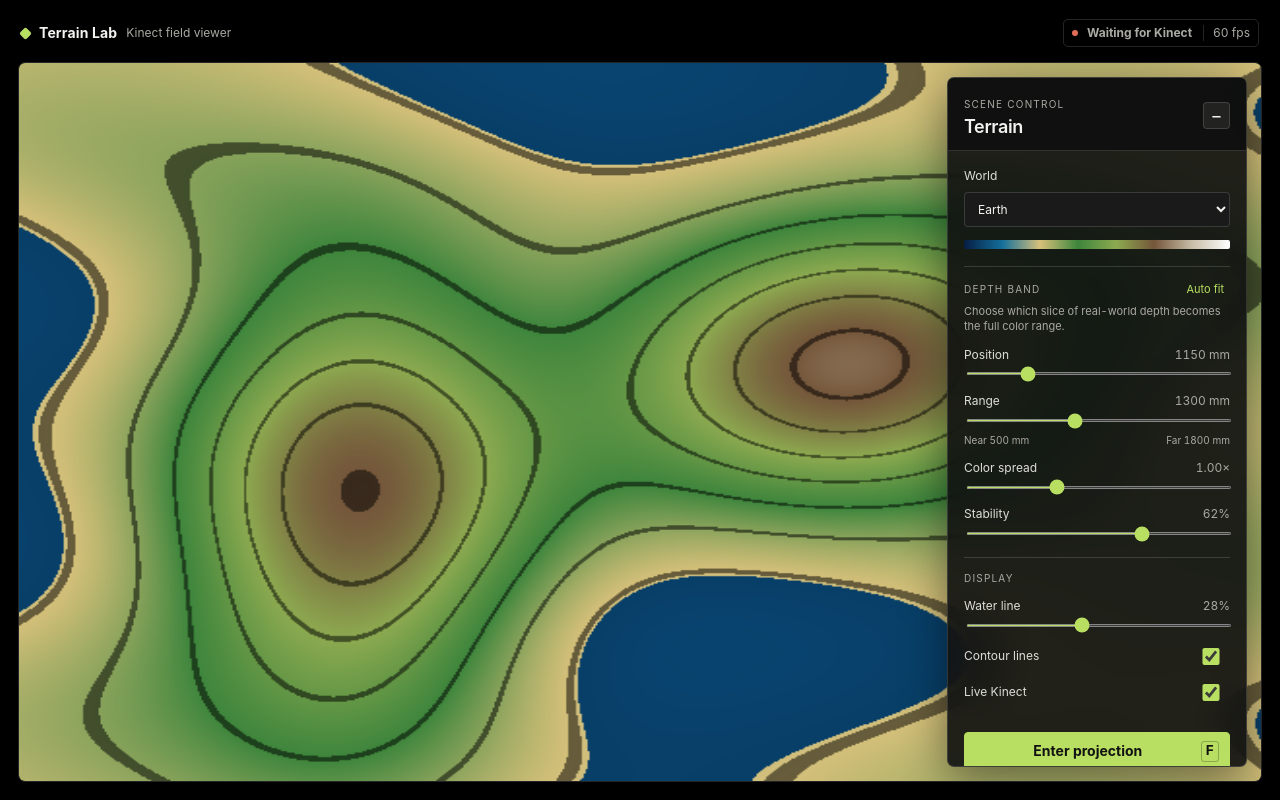
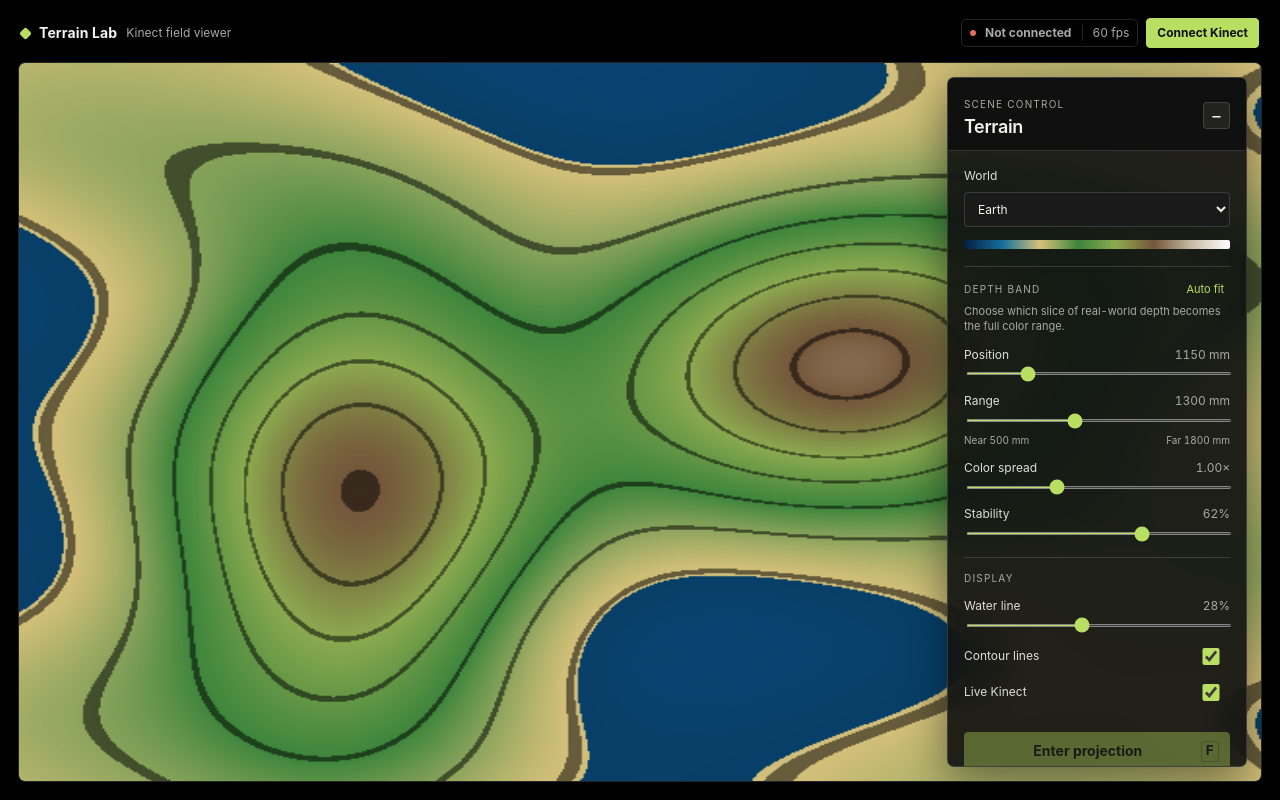
Before and after one commit to msriram/terrain-lab, a plain HTML site: page index.html in a window 1280 px wide. Drawn offline with Linux system fonts and the light colour scheme; no server answers.

Commit message:
Add GitHub Pages Kinect connection
Closes #1

```diff
--- a/app.js
+++ b/app.js
@@ -8,7 +8,7 @@
   const buffer = document.createElement("canvas"); buffer.width=640; buffer.height=480;
   const bufferCtx = buffer.getContext("2d");
   const image = bufferCtx.createImageData(640,480);
-  let frames=0, fpsStarted=performance.now(), dirty=true, liveConnected=false, polling=false, lastDepth=null;
+  let frames=0, fpsStarted=performance.now(), dirty=true, liveConnected=false, polling=false, lastDepth=null, apiBase=null, depthFailures=0;
 
   const themes = {
     earth:{name:"Earth",accent:"#b9df62",water:"#0b5790",colors:["#071d43","#136f9b","#d7c17b","#3d853c","#8daa50","#74563a","#c8bda7","#ffffff"]},
@@ -48,10 +48,12 @@
   function saveSettings(){const state={};Object.entries(controls).forEach(([key,input])=>state[key]=input.type==="checkbox"?input.checked:input.value);localStorage.setItem("terrain-lab-settings",JSON.stringify(state));}
   function loadSettings(){try{const state=JSON.parse(localStorage.getItem("terrain-lab-settings"));if(!state)return;Object.entries(state).forEach(([key,value])=>{if(!controls[key])return;if(controls[key].type==="checkbox")controls[key].checked=value;else controls[key].value=value;});}catch(_){}}
   function autoFit(){if(!lastDepth)return;const valid=Array.from(lastDepth).filter(d=>d>250&&d<5000).sort((a,b)=>a-b);if(valid.length<100)return;const low=valid[Math.floor(valid.length*.03)],high=valid[Math.floor(valid.length*.97)];const span=Math.max(150,Math.min(3000,high-low));controls.center.value=Math.round((low+high)/20)*10;controls.span.value=Math.round(span/10)*10;updateReadouts();saveSettings();}
-  function setSensorStatus(connected,message){liveConnected=connected;$("#statusText").textContent=message;$("#statusDot").classList.toggle("offline",!connected);}
-  async function pollDepth(){if(polling)return;polling=true;try{if(!controls.liveSensor.checked){setSensorStatus(false,"Demo field");return;}const response=await fetch(`/api/depth?t=${Date.now()}`,{cache:"no-store"});if(!response.ok){setSensorStatus(false,"Waiting for Kinect");return;}lastDepth=new Uint16Array(await response.arrayBuffer());const {near,far}=depthBounds(),gamma=+controls.gamma.value/100,keep=+controls.smoothing.value/100,mix=1-keep;for(let i=0;i<grid.values.length&&i<lastDepth.length;i++){const depth=lastDepth[i];if(depth>0&&depth<=far+200){let elevation=Math.max(0,Math.min(1,(far-depth)/(far-near)));elevation=Math.pow(elevation,1/gamma);grid.values[i]=liveConnected&&grid.values[i]>=0?grid.values[i]*keep+elevation*mix:elevation;}else grid.values[i]=-1;}setSensorStatus(true,"Kinect live");dirty=true;}catch(_){setSensorStatus(false,"Server unavailable");}finally{polling=false;}}
+  function setSensorStatus(connected,message){liveConnected=connected;$("#statusText").textContent=message;$("#statusDot").classList.toggle("offline",!connected);$("#projector").disabled=!connected;$("#connectKinect").classList.toggle("connected",connected);$("#connectKinect").textContent=connected?"Disconnect":"Connect Kinect";}
+  async function probe(url){const controller=new AbortController(),timer=setTimeout(()=>controller.abort(),700);try{const response=await fetch(`${url}/api/status?t=${Date.now()}`,{cache:"no-store",signal:controller.signal});if(!response.ok)return null;return await response.json();}catch(_){return null;}finally{clearTimeout(timer);}}
+  async function connectKinect(){if(apiBase){apiBase=null;depthFailures=0;setSensorStatus(false,"Not connected");resetTerrain();return;}const button=$("#connectKinect");button.disabled=true;button.textContent="Searching…";$("#statusText").textContent="Looking for local bridge";const bases=[];if(location.protocol==="http:"&&/^(localhost|127\.0\.0\.1)$/.test(location.hostname))bases.push(location.origin);for(let port=8080;port<=8099;port++)bases.push(`http://127.0.0.1:${port}`);let bridgeSeen=false;for(const base of [...new Set(bases)]){const status=await probe(base);if(!status)continue;bridgeSeen=true;if(status.connected){apiBase=base;depthFailures=0;setSensorStatus(true,"Kinect live");break;}}button.disabled=false;if(!apiBase)setSensorStatus(false,bridgeSeen?"Kinect not detected":"Start the local bridge");}
+  async function pollDepth(){if(polling||!apiBase)return;polling=true;try{if(!controls.liveSensor.checked){setSensorStatus(false,"Live depth paused");return;}const response=await fetch(`${apiBase}/api/depth?t=${Date.now()}`,{cache:"no-store"});if(!response.ok)throw new Error("No depth frame");lastDepth=new Uint16Array(await response.arrayBuffer());const {near,far}=depthBounds(),gamma=+controls.gamma.value/100,keep=+controls.smoothing.value/100,mix=1-keep;for(let i=0;i<grid.values.length&&i<lastDepth.length;i++){const depth=lastDepth[i];if(depth>0&&depth<=far+200){let elevation=Math.max(0,Math.min(1,(far-depth)/(far-near)));elevation=Math.pow(elevation,1/gamma);grid.values[i]=liveConnected&&grid.values[i]>=0?grid.values[i]*keep+elevation*mix:elevation;}else grid.values[i]=-1;}depthFailures=0;setSensorStatus(true,"Kinect live");dirty=true;}catch(_){if(++depthFailures>5){apiBase=null;setSensorStatus(false,"Connection lost");}}finally{polling=false;}}
   Object.entries(controls).forEach(([name,input])=>input.addEventListener("input",()=>{updateReadouts();if(name==="theme")applyTheme();else{dirty=true;saveSettings();}}));
-  $("#autoRange").addEventListener("click",autoFit);$("#collapseControls").addEventListener("click",()=>$("#controlsPanel").classList.add("collapsed"));$("#showControls").addEventListener("click",()=>$("#controlsPanel").classList.remove("collapsed"));
+  $("#connectKinect").addEventListener("click",connectKinect);$("#autoRange").addEventListener("click",autoFit);$("#collapseControls").addEventListener("click",()=>$("#controlsPanel").classList.add("collapsed"));$("#showControls").addEventListener("click",()=>$("#controlsPanel").classList.remove("collapsed"));
   $("#projector").addEventListener("click",()=>{document.body.classList.toggle("projector");document.documentElement.requestFullscreen?.().catch(()=>{});setTimeout(resize,80);});document.addEventListener("keydown",e=>{if(e.key.toLowerCase()==="f")$("#projector").click();if(e.key==="Escape"&&document.body.classList.contains("projector")){document.body.classList.remove("projector");setTimeout(resize,80);}});window.addEventListener("resize",resize);
-  loadSettings();if(!controls.theme.value)controls.theme.value="earth";updateReadouts();applyTheme();resetTerrain();resize();setInterval(pollDepth,50);pollDepth();requestAnimationFrame(draw);
+  loadSettings();if(!controls.theme.value)controls.theme.value="earth";updateReadouts();applyTheme();resetTerrain();resize();setSensorStatus(false,"Not connected");setInterval(pollDepth,50);requestAnimationFrame(draw);
 })();
--- a/control-icon.css
+++ b/control-icon.css
@@ -10,3 +10,35 @@
   font-size: 21px;
   line-height: 1;
 }
+
+.header-actions {
+  display: flex;
+  align-items: center;
+  gap: 8px;
+}
+
+.connect-button {
+  width: auto;
+  margin: 0;
+  padding: 6px 10px;
+  background: var(--accent);
+  border-color: var(--accent);
+  color: #111;
+  font-size: 12px;
+  font-weight: 650;
+}
+
+.connect-button.connected {
+  background: #20221f;
+  border-color: var(--line);
+  color: #c8c9c3;
+}
+
+button:disabled {
+  opacity: .38;
+  cursor: not-allowed;
+}
+
+@media (max-width: 600px) {
+  .status { display: none; }
+}
--- a/index.html
+++ b/index.html
@@ -1,7 +1,7 @@
 <!doctype html>
 <html lang="en"><head><meta charset="utf-8"><meta name="viewport" content="width=device-width, initial-scale=1"><meta name="theme-color" content="#000"><title>Terrain Lab</title><link rel="stylesheet" href="styles.css?v=2"><link rel="stylesheet" href="control-icon.css?v=2"></head>
 <body><main class="app-shell">
-<header class="topbar"><div class="identity"><span class="mark"></span><strong>Terrain Lab</strong><span class="version">Kinect field viewer</span></div><div class="status"><span id="statusDot"></span><strong id="statusText">Connecting…</strong><output id="fps">-- fps</output></div></header>
+<header class="topbar"><div class="identity"><span class="mark"></span><strong>Terrain Lab</strong><span class="version">Kinect field viewer</span></div><div class="header-actions"><div class="status"><span id="statusDot" class="offline"></span><strong id="statusText">Not connected</strong><output id="fps">-- fps</output></div><button id="connectKinect" class="connect-button">Connect Kinect</button></div></header>
 <section class="stage-card"><canvas id="terrain" aria-label="Interactive topographic terrain"></canvas>
 <aside class="controls" id="controlsPanel"><div class="panel-heading"><div><span class="panel-kicker">Scene control</span><h1>Terrain</h1></div><button id="collapseControls" class="icon-button" aria-label="Collapse controls">−</button></div>
 <div class="control-body">
@@ -13,6 +13,6 @@
 <label><span>Stability <output id="smoothingValue">62%</output></span><input id="smoothing" type="range" min="0" max="92" value="62"></label>
 <div class="section-title"><span>Display</span></div><label><span>Water line <output id="waterValue">28%</output></span><input id="water" type="range" min="0" max="65" value="28"></label>
 <label class="switch-row"><span>Contour lines</span><input id="contours" type="checkbox" checked></label><label class="switch-row"><span>Live Kinect</span><input id="liveSensor" type="checkbox" checked></label>
-<button id="projector" class="primary">Enter projection <kbd>F</kbd></button></div></aside>
+<button id="projector" class="primary" disabled>Enter projection <kbd>F</kbd></button></div></aside>
 <button id="showControls" class="show-controls" aria-label="Show scene controls" title="Scene controls"><span aria-hidden="true">▦</span></button></section>
-</main><script src="app.js?v=2"></script></body></html>
+</main><script src="app.js?v=3"></script></body></html>
```
Also changed, not shown: .github/workflows/pages.yml (added), README.md, 1 other file.
